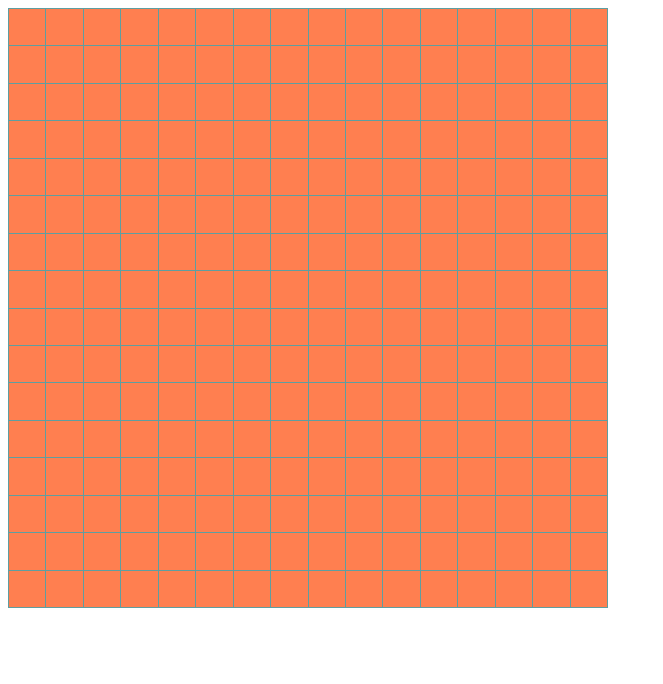
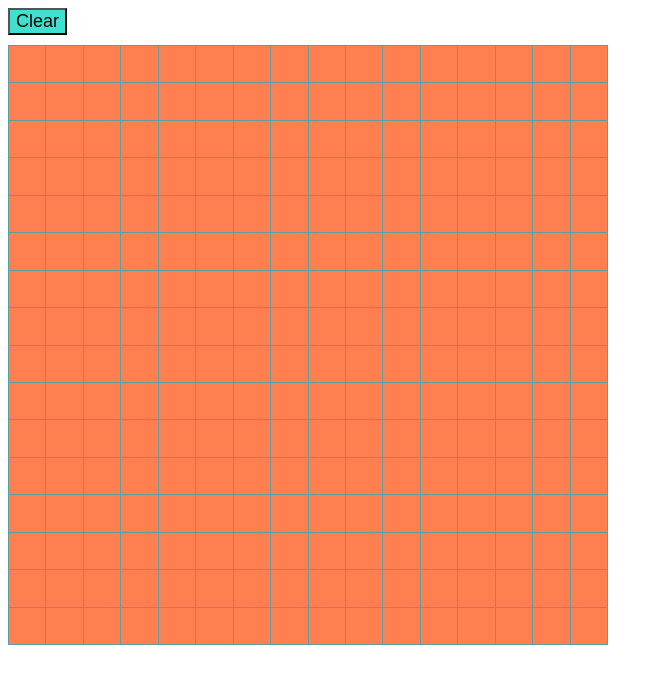
Before and after one commit to Backflipper666/Etch-a-Sketch, a plain HTML site: page index.html in a window 1280 px wide. Shown: the whole page, without its empty margins (0-663 px from the left). Drawn offline with Linux system fonts and the light colour scheme.

Commit message:
add clear button

```diff
--- a/script.js
+++ b/script.js
@@ -1,3 +1,8 @@
+let btnClear = document.createElement("button");
+btnClear.classList.add("buttonClear");
+btnClear.textContent = "Clear";
+document.body.appendChild(btnClear);
+
 let container = document.createElement("div");
 container.classList.add('cont');
 document.body.appendChild(container);
@@ -15,10 +20,7 @@ for (let i = 0; i < 256; i++) {
 
         div.classList.add("new");
     })
+    btnClear.addEventListener("click", (e) => {
+        div.classList.remove("new");
+    })
 }
-
-
-
-/* let evt = new MouseEvent("click", (e) => {
-
-}) */
--- a/style.css
+++ b/style.css
@@ -2,6 +2,16 @@ html {
     position: relative;
     min-height: 100%;
     box-sizing: border-box;
+    display: flex;
+    flex-direction: row;
+    row-gap: 10px;
+}
+
+.buttonClear {
+    margin-bottom: 10px;
+    background-color: turquoise;
+    font-family: Arial, Helvetica, sans-serif;
+    font-size: large;
 }
 
 .cont {
```
